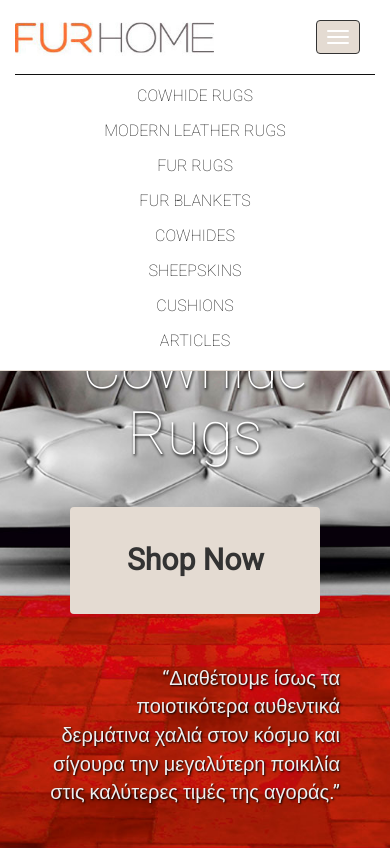
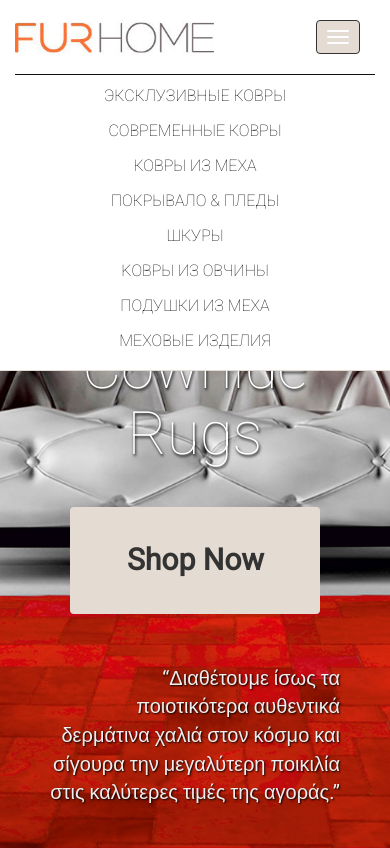
Before and after one commit to alkalline/furhomegr-newhome, a PHP site: page /index-ru.htm in a window 390 px wide, after a click on "Toggle navigation". Shown: the top 848 px of the page. Run offline with PHP 8.4, Linux system fonts and the light colour scheme.

Commit message:
v0.3.5 El/En/Ru
Menu breakpoints adjusted to match all languages
Site files for all languages generated

```diff
--- a/css/furhome.css
+++ b/css/furhome.css
@@ -122,20 +122,21 @@ a.btn-shop:hover, a.btn-shop:active{
   text-align: center;
   line-height: 19px;
 	border-bottom: 4px solid transparent; }
-@media (max-width:1390px) {
+@media (max-width:1440px) {
   body{
     margin-top: 69px;
   }
   .navbar-inverse .navbar-nav li a {
     padding-top: 18px;
-    font-size: 15px;
+    font-size: 14px;
     max-width: 125px;
-    padding-left: 5px;
-    padding-right: 5px;
+    padding-left: 4px;
+    padding-right: 4px;
   }
 }
 .navbar-inverse .navbar-nav li a:hover {
 	color: #111;
+  background-color: rgba(228,219,210,0.4);
 	content: attr(hover);
 	transition: all 0.2s ease-out;
 	-webkit-transition: all 0.2s ease-out;
@@ -157,7 +158,7 @@ a.btn-shop:hover, a.btn-shop:active{
   color: #000;
   align-self: right;
 }
-@media (max-width:1205px) {
+@media (max-width:1250px) {
   .navbar-inverse .navbar-brand {
     max-height: 69px;
     height: 69px;
--- a/index-en.htm
+++ b/index-en.htm
@@ -38,10 +38,10 @@
         <!-- Collect the nav links, forms, and other content for toggling -->
         <div class="collapse navbar-collapse" id="navbar-collapse-1">
           <ul class="nav navbar-nav navbar-right">
-            <li><a href="#">Cowhide Rugs</a></li>
+            <li><a href="#">Patchwork Cowhide Rugs</a></li>
             <li><a href="#">Modern Leather Rugs</a></li>
             <li><a href="#">Fur Rugs</a></li>
-            <li><a href="#">Fur Blankets</a></li>
+            <li><a href="#">Fur Blankets & Throws</a></li>
             <li><a href="#">Cowhides</a></li>
             <li><a href="#">Sheepskins</a></li>
             <li><a href="#">Cushions</a></li>
--- a/index-ru.htm
+++ b/index-ru.htm
@@ -1,5 +1,5 @@
 <!DOCTYPE html>
-<html lang="en">
+<html lang="ru">
   <head>
     <meta charset="utf-8">
     <meta http-equiv="X-UA-Compatible" content="IE=edge">
@@ -38,14 +38,14 @@
         <!-- Collect the nav links, forms, and other content for toggling -->
         <div class="collapse navbar-collapse" id="navbar-collapse-1">
           <ul class="nav navbar-nav navbar-right">
-            <li><a href="#">Cowhide Rugs</a></li>
-            <li><a href="#">Modern Leather Rugs</a></li>
-            <li><a href="#">Fur Rugs</a></li>
-            <li><a href="#">Fur Blankets</a></li>
-            <li><a href="#">Cowhides</a></li>
-            <li><a href="#">Sheepskins</a></li>
-            <li><a href="#">Cushions</a></li>
-            <li><a href="#">Articles</a></li>
+            <li><a href="#">Эксклузивные ковры</a></li>
+            <li><a href="#">Современные ковры</a></li>
+            <li><a href="#">Ковры из меха</a></li>
+            <li><a href="#">Покрывало & Пледы</a></li>
+            <li><a href="#">Шкуры</a></li>
+            <li><a href="#">Kовры из овчины</a></li>
+            <li><a href="#">Подушки из меха</a></li>
+            <li><a href="#">Меховые изделия</a></li>
           </ul>
         </div><!-- /.navbar-collapse -->
       </div>
```
